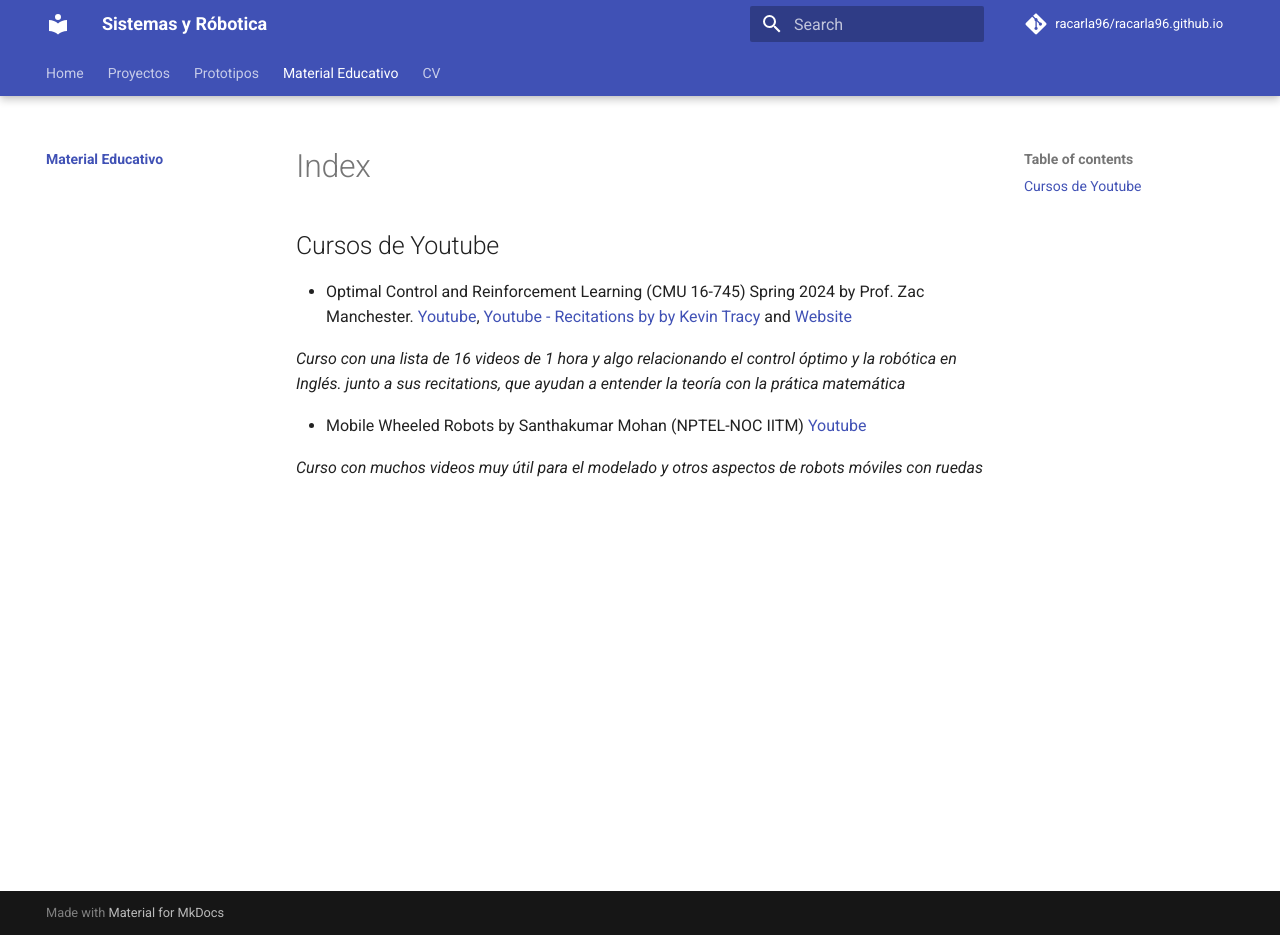
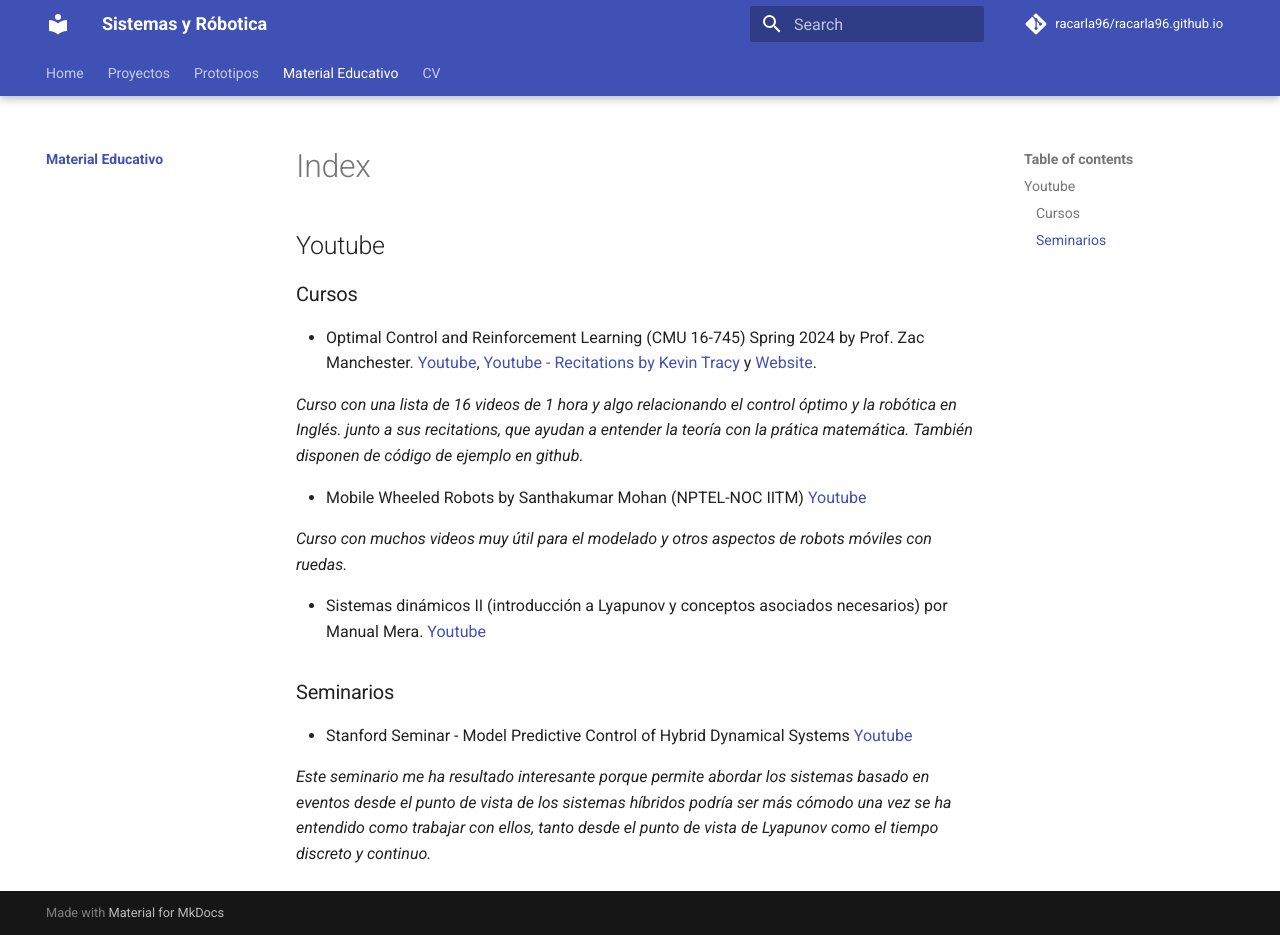
Before and after one commit to racarla96/racarla96.github.io, an MkDocs documentation site: the page built from docs/material_educativo/index.md, in a window 1280 px wide and 935 px high. Built offline with MkDocs 1.6.1 and Material for MkDocs 9.7.7, drawn with Linux system fonts in a browser that asks for light colours; comment, search, counter and statistics services are not loaded.

Commit message:
Nueva información

```diff
--- a/docs/material_educativo/index.md
+++ b/docs/material_educativo/index.md
@@ -1,8 +1,18 @@
-## Cursos de Youtube
-- Optimal Control and Reinforcement Learning (CMU 16-745) Spring 2024 by Prof. Zac Manchester.  [Youtube](https://youtu.be/Kj88Nory8ec?si=JU_qB1Aj_pqWQH1w), [Youtube - Recitations by by Kevin Tracy](https://youtu.be/97JZi5ztc3c?si=IyFwk7nXSawswAbh) and [Website](https://optimalcontrol.ri.cmu.edu/)
 
-*Curso con una lista de 16 videos de 1 hora y algo relacionando el control óptimo y la robótica en Inglés. junto a sus recitations, que ayudan a entender la teoría con la prática matemática*
+## Youtube
+### Cursos
+- Optimal Control and Reinforcement Learning (CMU 16-745) Spring 2024 by Prof. Zac Manchester.  [Youtube](https://youtu.be/Kj88Nory8ec?si=JU_qB1Aj_pqWQH1w), [Youtube - Recitations by Kevin Tracy](https://youtu.be/97JZi5ztc3c?si=IyFwk7nXSawswAbh) y [Website](https://optimalcontrol.ri.cmu.edu/).
+
+*Curso con una lista de 16 videos de 1 hora y algo relacionando el control óptimo y la robótica en Inglés. junto a sus recitations, que ayudan a entender la teoría con la prática matemática. También disponen de código de ejemplo en github.*
 
 - Mobile Wheeled Robots by Santhakumar Mohan (NPTEL-NOC IITM) [Youtube](https://youtu.be/k5Er0-HD-qw?si=WM3t4IZw0d4dJgsa)
 
-*Curso con muchos videos muy útil para el modelado y otros aspectos de robots móviles con ruedas*
+*Curso con muchos videos muy útil para el modelado y otros aspectos de robots móviles con ruedas.*
+
+- Sistemas dinámicos II (introducción a Lyapunov y conceptos asociados necesarios) por Manual Mera. [Youtube](https://www.youtube.com/watch?v=O5NIqCsCUHE&list=PLFBmvhTwb0B4T3OLuIGbhCSDICD7yJDHa)
+
+### Seminarios
+
+- Stanford Seminar - Model Predictive Control of Hybrid Dynamical Systems [Youtube](https://www.youtube.com/watch?v=XihAwlYdBuM)
+
+*Este seminario me ha resultado interesante porque permite abordar los sistemas basado en eventos desde el punto de vista de los sistemas híbridos podría ser más cómodo una vez se ha entendido como trabajar con ellos, tanto desde el punto de vista de Lyapunov como el tiempo discreto y continuo.*
```
Also changed, not shown: docs/caddy_ai2/bateria.md (+1 -0 lines), docs/prototipos/mecanum/index.md (+8 -0 lines), docs/caddy_ai2/docs/características_vehículo.png (added), docs/prototipos/mecanum/img/arduino-due.jpg (added), docs/prototipos/mecanum/img/esquema_robot_bb.png (added), 8 other files.
